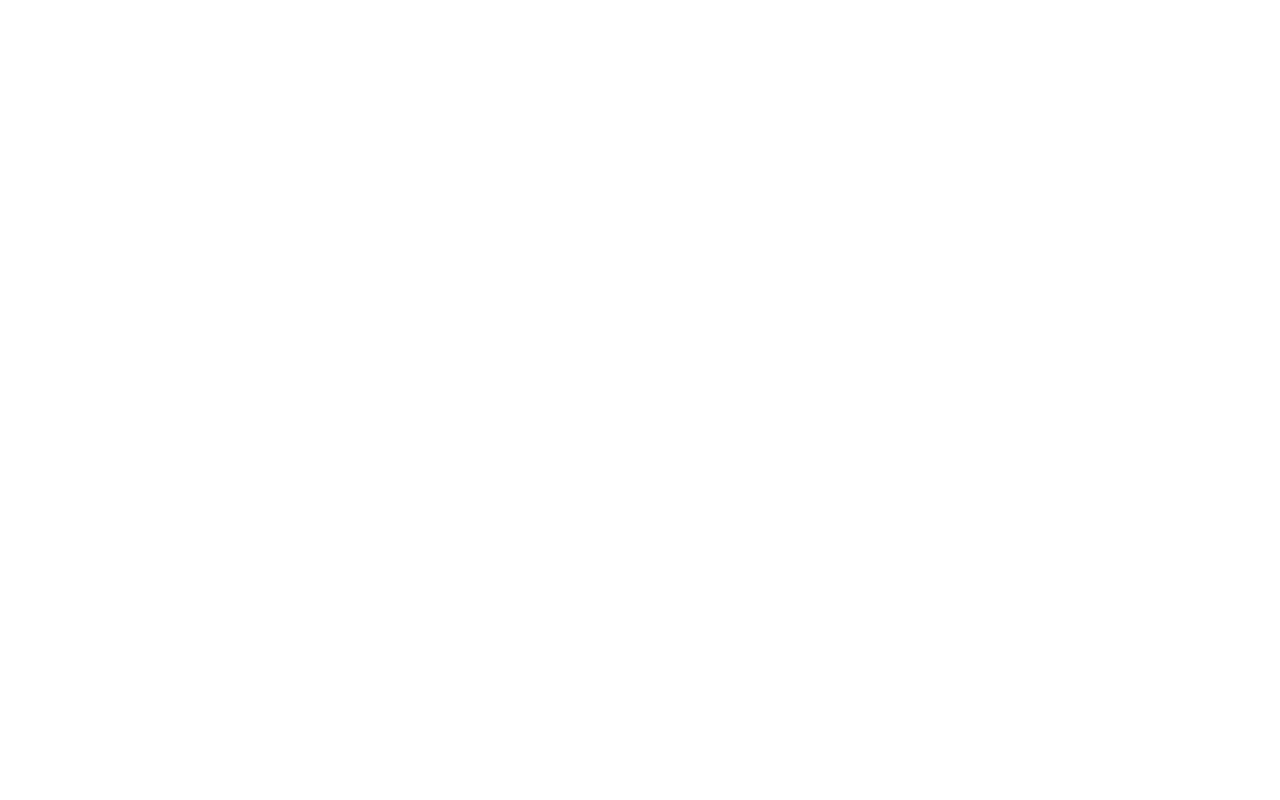
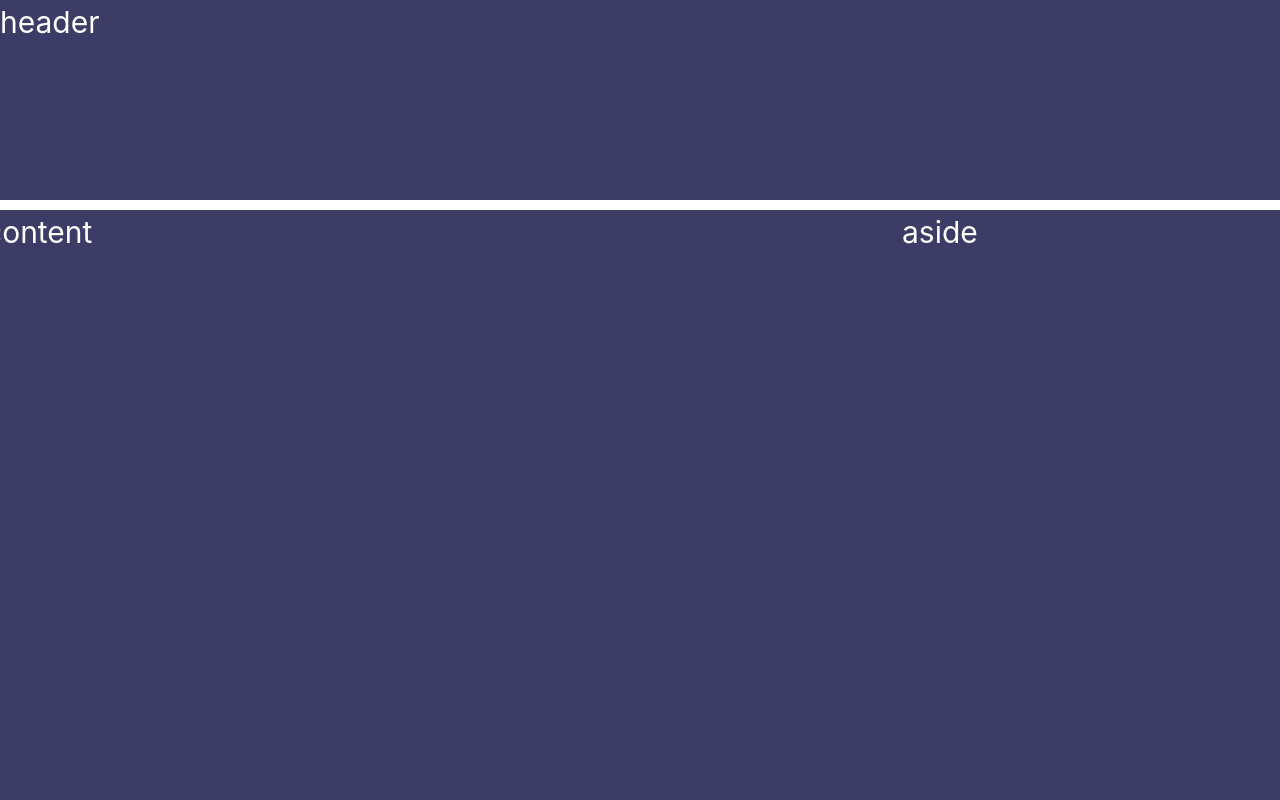
Before and after one commit to kapibar/kapibar.github.io, a website: page app/index.html in a window 1280 px wide. Shown: the top 800 px of the page. Drawn offline with nearby package versions, Linux system fonts and the light colour scheme.

Commit message:
grid
site`s structure

```diff
--- a/app/index.html
+++ b/app/index.html
@@ -31,22 +31,35 @@
 	</head>
 	<body class="ishome">
 
-      	<header class="site-header" style="">
+	<div class="wrapper">
+
+      	<header class="site-header">
+      		header
       	</header>
 
-            <main>
+        <main class="row">
+        	<section>
+        		content
 
-            <canvas id="canvas" style="display: block;">Your browser is noy supported. U mad bro.
-            </canvas>
+        		<canvas id="canvas" style="display: block;">Your browser is noy supported. U mad bro.
+        		</canvas>
+
+        	</section>
 
 
-            </main>
+			<aside>
+        		aside
+       		</aside>
 
-            <footer>
+        </main>
 
-            </footer>
+        <footer>
+            footer
+        </footer>
 
-            <link rel="stylesheet" href="css/libs.css">
+		</div>
+
+        <!-- <link rel="stylesheet" href="css/libs.css">	 -->
 		<link rel="stylesheet" href="css/main.css">
 		<script src="js/libs.min.js"></script>
 		<script src="js/common.js"></script>
--- a/app/sass/libs.sass
+++ b/app/sass/libs.sass
@@ -3,4 +3,4 @@
 @import "../libs/font-awesome.min.css"
 @import "../libs/bootstrap/scss/utilities/_sizing.scss"
 @import "../libs/mmenu/dist/jquery.mmenu.all"
-@import "../libs/fancybox/jquery.fancybox.css"
+// @import "../libs/fancybox/jquery.fancybox.css"
--- a/app/sass/main.sass
+++ b/app/sass/main.sass
@@ -10,6 +10,36 @@
 	padding: 10px
 	color: #333
 
+body
+	color: white
+	font-size: 30px
+
+header
+	background: #3d3c66
+	height: 200px
+	margin-bottom: 10px
+
+.row
+	&:after
+		visibility: hidden
+		display: block
+		font-size: 0
+		content: " "
+		clear: both
+		height: 0
+
+section
+	background: #3d3c66
+	min-height: 500px
+	width: 70%
+	float: left
+
+aside
+	background: #3d3c66;
+	width: 30%
+	float: left
+
+footer
 
 
 
```
Also changed, not shown: app/css/libs.css, app/css/main.css.
